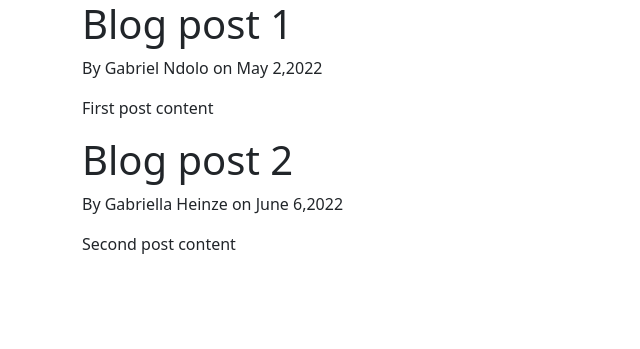
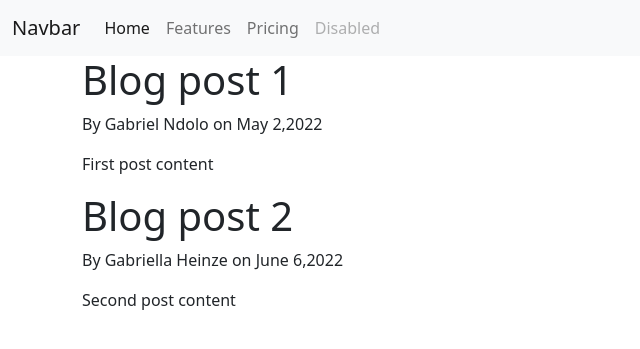
Before and after one commit to Geb54g/database, a Flask app: page / in a window 1280 px wide. Shown: the top 349 px of the page, without its empty margins (0-640 px from the left). Run offline with Flask 2, Linux system fonts and the light colour scheme.

Commit message:
st:added nav bar for navigation

```diff
--- a/templates/base.html
+++ b/templates/base.html
@@ -19,6 +19,22 @@
     <title>Flask blog</title>
     {%endif%}
   </head>
+  <nav class="navbar navbar-expand-lg navbar-light bg-light">
+    <div class="container-fluid">
+      <a class="navbar-brand" href="#">Navbar</a>
+      <button class="navbar-toggler" type="button" data-bs-toggle="collapse" data-bs-target="#navbarNavAltMarkup" aria-controls="navbarNavAltMarkup" aria-expanded="false" aria-label="Toggle navigation">
+        <span class="navbar-toggler-icon"></span>
+      </button>
+      <div class="collapse navbar-collapse" id="navbarNavAltMarkup">
+        <div class="navbar-nav">
+          <a class="nav-link active" aria-current="page" href="#">Home</a>
+          <a class="nav-link" href="#">Features</a>
+          <a class="nav-link" href="#">Pricing</a>
+          <a class="nav-link disabled">Disabled</a>
+        </div>
+      </div>
+    </div>
+  </nav>
   <body>
       <div class="container">
         {% block content %}{% endblock %}
```
